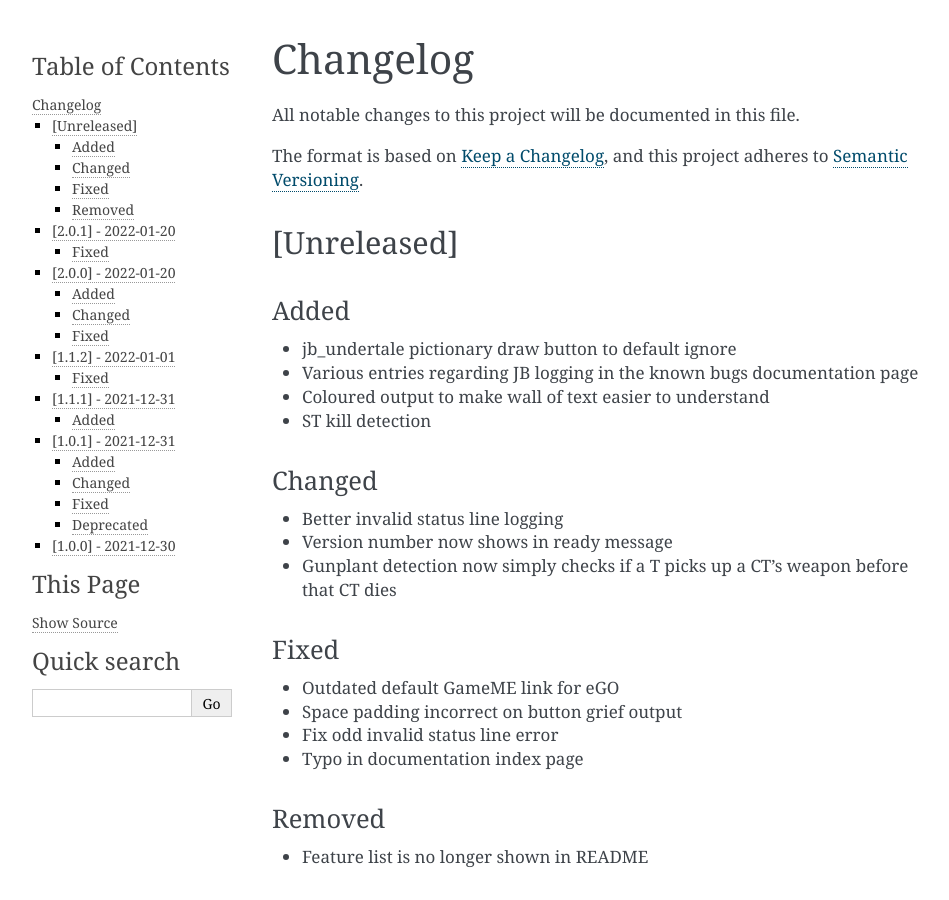
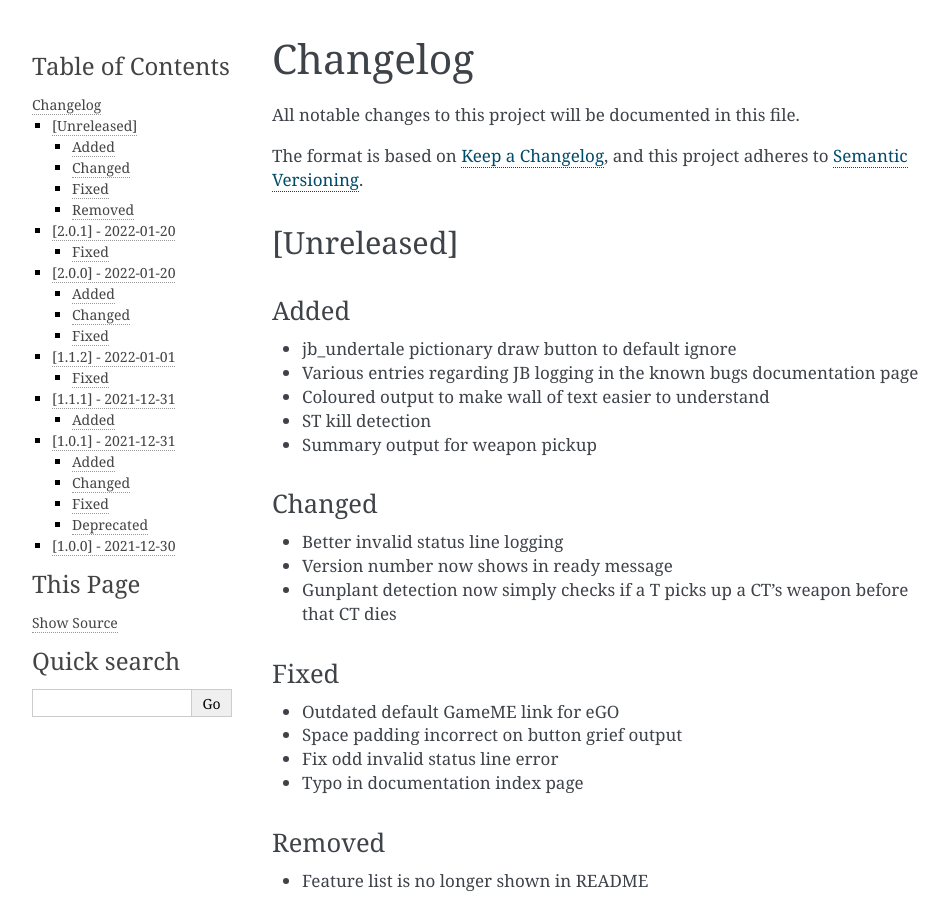
Before and after one commit to BLANK-TH/TSonitor, a Sphinx documentation site: the page built from docs/source/changelog.rst, in a window 1280 px wide and 900 px high. Shown: the whole window, without its empty margins (148-1097 px from the left). Built offline with Sphinx 7.4.7, drawn with Linux system fonts in a browser that asks for light colours.

Commit message:
update changelog

```diff
--- a/docs/source/changelog.rst
+++ b/docs/source/changelog.rst
@@ -13,6 +13,7 @@ Added
 * Various entries regarding JB logging in the known bugs documentation page
 * Coloured output to make wall of text easier to understand
 * ST kill detection
+* Summary output for weapon pickup
 
 Changed
 ^^^^^^^^
```
